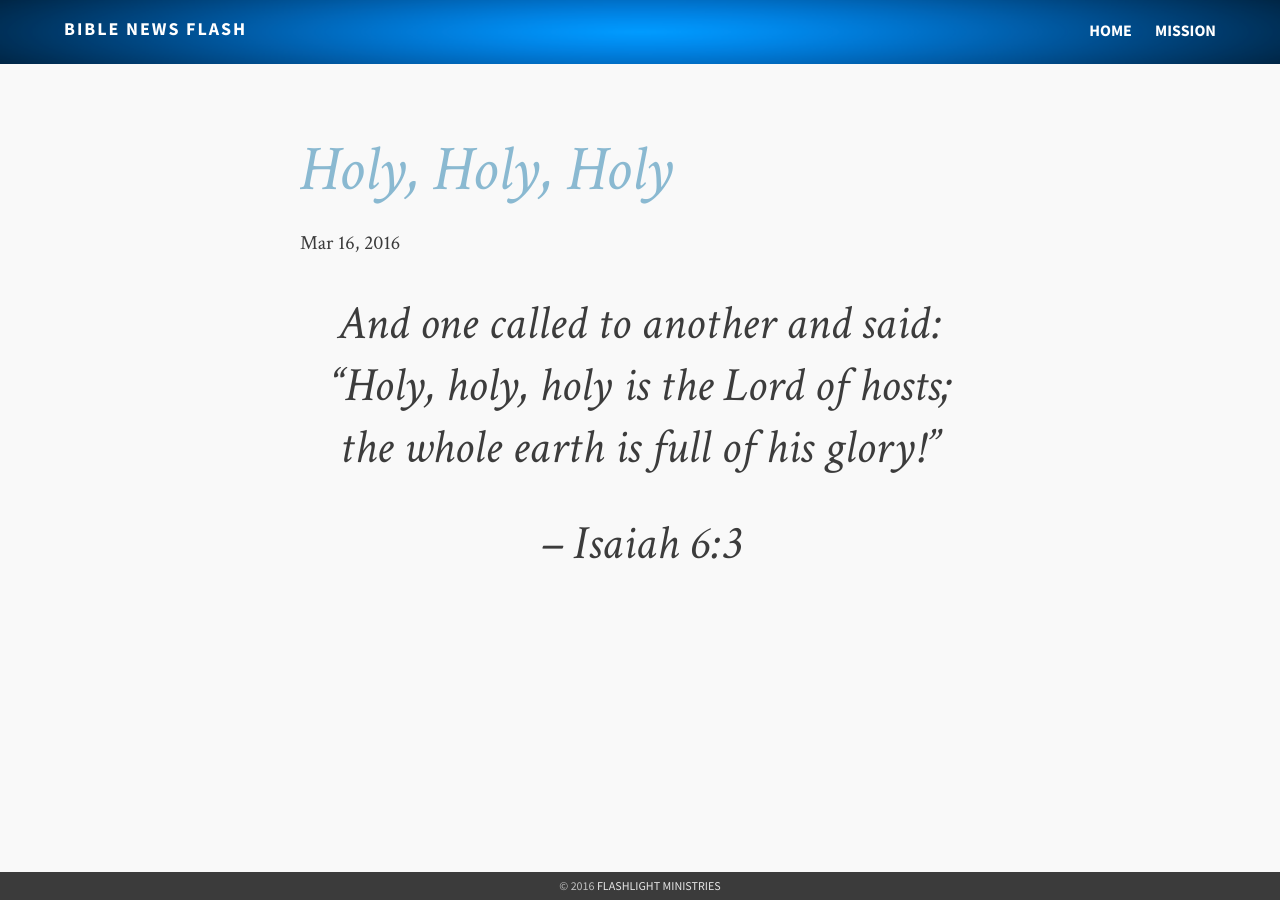
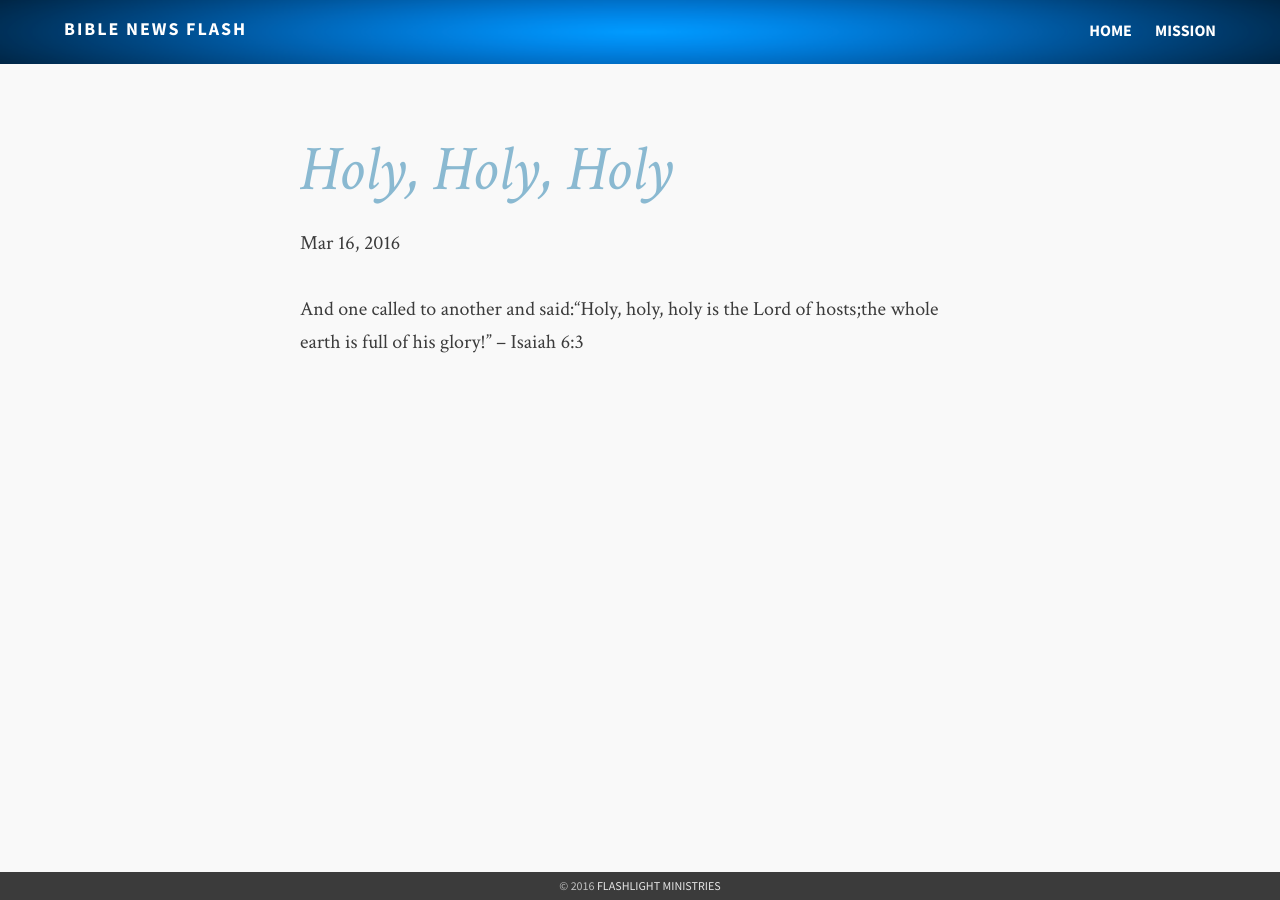
Before and after one commit to flashlightministries/oilforlight, a Jekyll site: the page built from index.html, in a window 1280 px wide. Built offline with Jekyll 4.4.1, drawn with Linux system fonts in a browser that asks for light colours; the list of posts is cut into pages by our own code.

Commit message:
truncatewords

```diff
--- a/index.html
+++ b/index.html
@@ -9,9 +9,7 @@
     <p class="author">
       <span class="date">{{ post.date | date: "%b %d, %Y" }}</span>
     </p>
-    <div class="content">
-      {{ post.content }}
-    </div>
+    <p class="content">{% if post.description %}{{ post.description  | strip_html | strip_newlines | truncatewords: 25 }}{% else %}{{ post.content | strip_html | strip_newlines | truncatewords: 25 }}{% endif %}</p>
   {% endfor %}
 </div>
 
```
